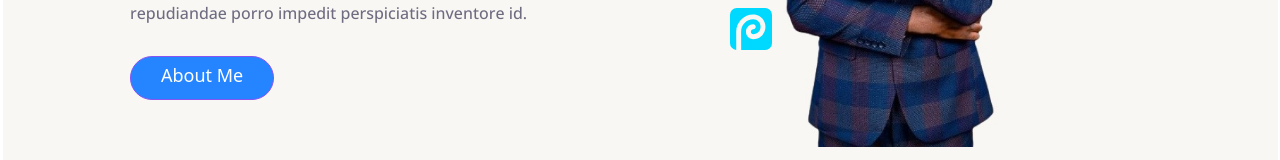
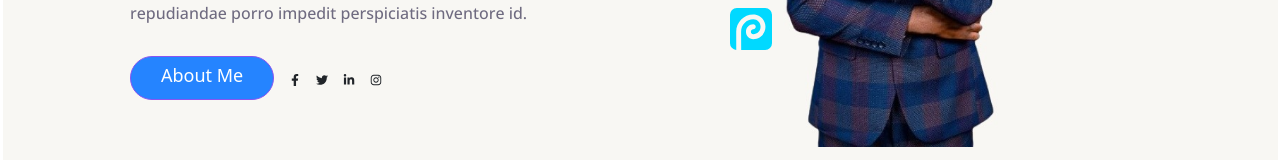
Before and after one commit to kito078/chack-me-store, a React (Create React App) app: page / in a window 1280 px wide. Shown: the part 373-533 px from the top of the page. Built offline with nearby package versions, Linux system fonts and the light colour scheme.

Commit message:
third commit

```diff
--- a/src/components/Banner/Banner.css
+++ b/src/components/Banner/Banner.css
@@ -28,9 +28,9 @@ img{
     margin: auto;
 }
 
-.banner__icon{
+/* .banner__icon{
     display: none !important;
-}
+} */
 
 .one-icon,
 .two-icon,
--- a/src/components/Banner/Banner.js
+++ b/src/components/Banner/Banner.js
@@ -41,13 +41,13 @@ function Banner() {
             <div className="d-flex align-items-center justify-content-center justify-content-lg-start mt-5">
               <div>
                 <Button
-                  className="btn-button rounded-pill px-5 py-2"
+                  className="btn-button rounded-pill px-5 py-2 mb-5 mb-lg-0"
                   color="primary"
                 >
                   About Me
                 </Button>
               </div>
-              <div className="banner__icon d-flex">
+              <div className="banner__icon d-flex mb-5 mb-lg-0">
                 <div className="b-icon">
                   <FaFacebookF />
                 </div>
```
